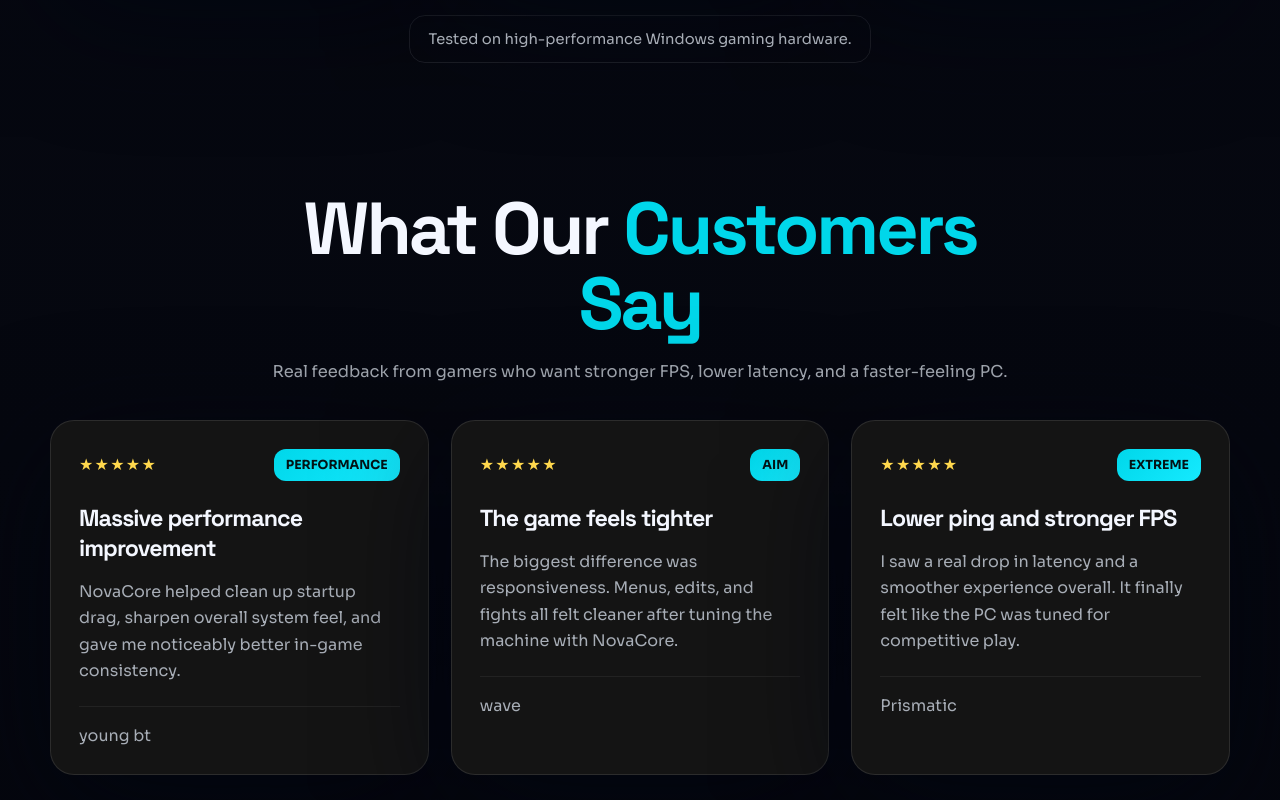
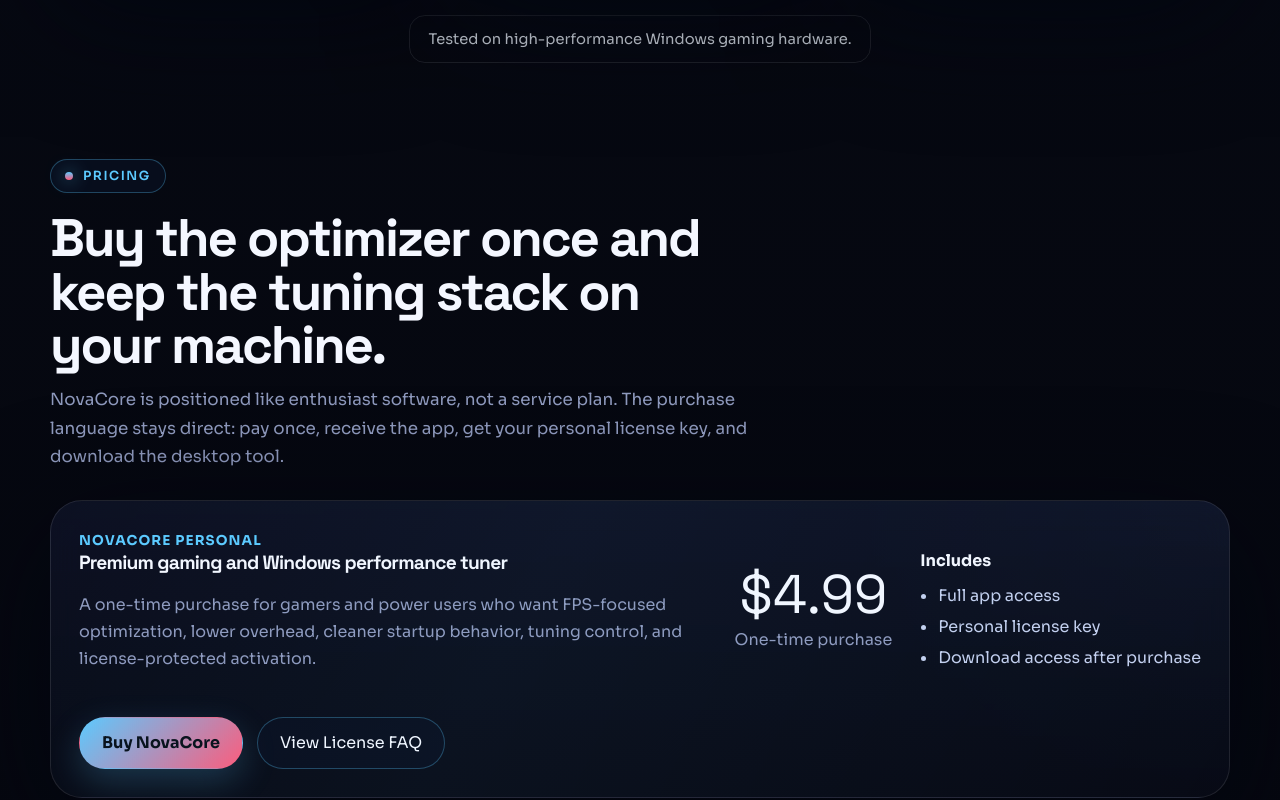
Before and after one commit to Talikg89/novacore-site, a Next.js app: page / in a window 1280 px wide. Shown: the part 3420-4220 px from the top of the page. Built offline with nearby package versions, Linux system fonts and the light colour scheme.

Commit message:
update pricing to 4.99

```diff
--- a/app/page.tsx
+++ b/app/page.tsx
@@ -3,6 +3,7 @@
 import { FaqSection } from "@/components/sections/faq-section";
 import { Footer } from "@/components/sections/footer";
 import { HeroSection } from "@/components/sections/hero-section";
+import { PricingSection } from "@/components/sections/pricing-section";
 import { SiteHeader } from "@/components/sections/site-header";
 import { TestimonialsSection } from "@/components/sections/testimonials-section";
 import { TrustedSection } from "@/components/sections/trusted-section";
@@ -15,6 +16,7 @@
       <BenefitsSection />
       <TrustedSection />
       <BenchmarksSection />
+      <PricingSection />
       <TestimonialsSection />
       <FaqSection />
       <Footer />
```
